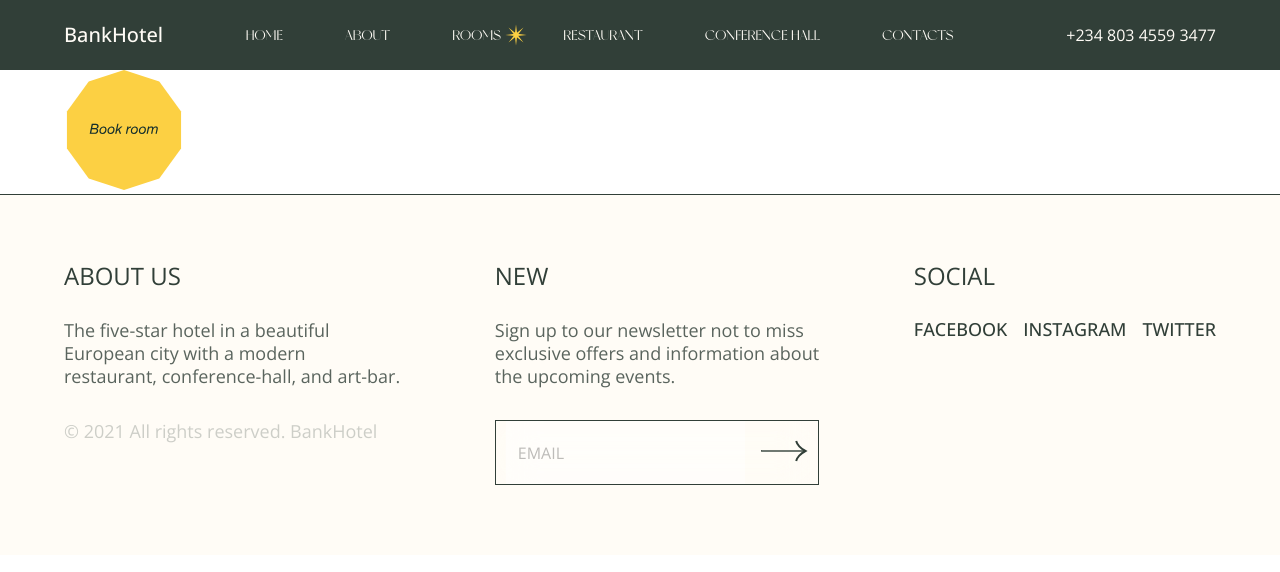
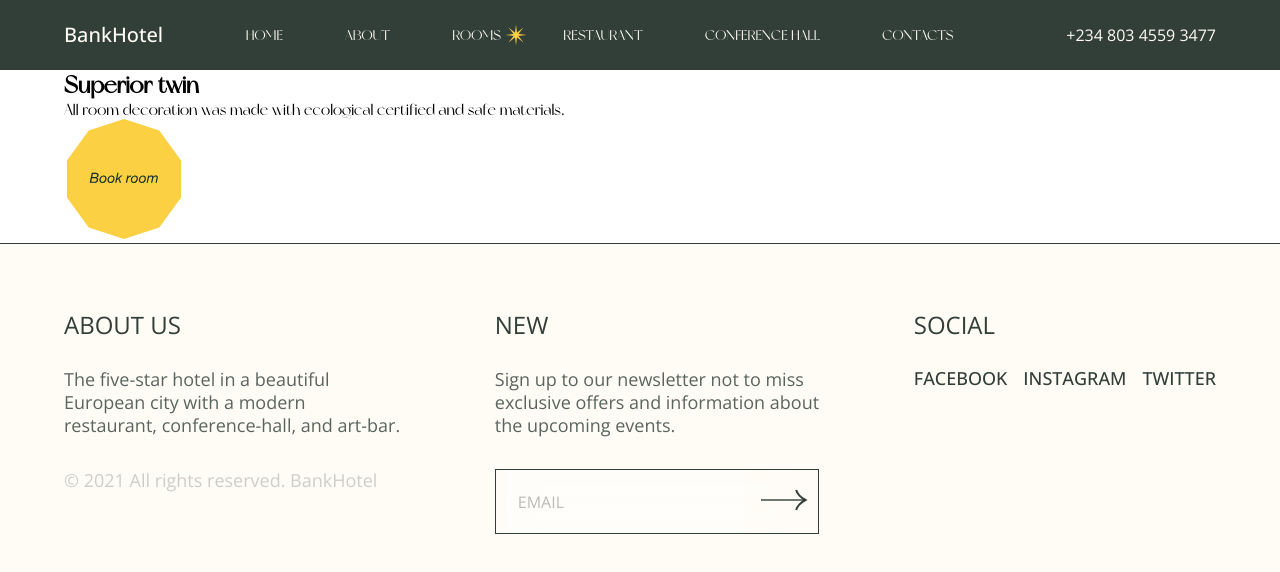
Before and after one commit to gift56/Fullstack-HotelWebsite, a React (Create React App) app: page /rooms in a window 1280 px wide. Shown: the top 572 px of the page. Built offline with nearby package versions, Linux system fonts and the light colour scheme.

Commit message:
done with jsx working on stying it

```diff
--- a/src/components/RoomsData/RoomHero.jsx
+++ b/src/components/RoomsData/RoomHero.jsx
@@ -8,7 +8,13 @@ const RoomHero = () => {
     <HeroCon>
       <Container>
         <HeroArea>
-          <div className="leftSide"></div>
+          <div className="leftSide">
+            <h2>Superior twin</h2>
+            <p>
+              All room decoration was made with ecological certified and safe
+              materials.
+            </p>
+          </div>
           <div className="rightSide">
             <div className="image">
               <img src={Polygon} alt="book_now_img" />
```
